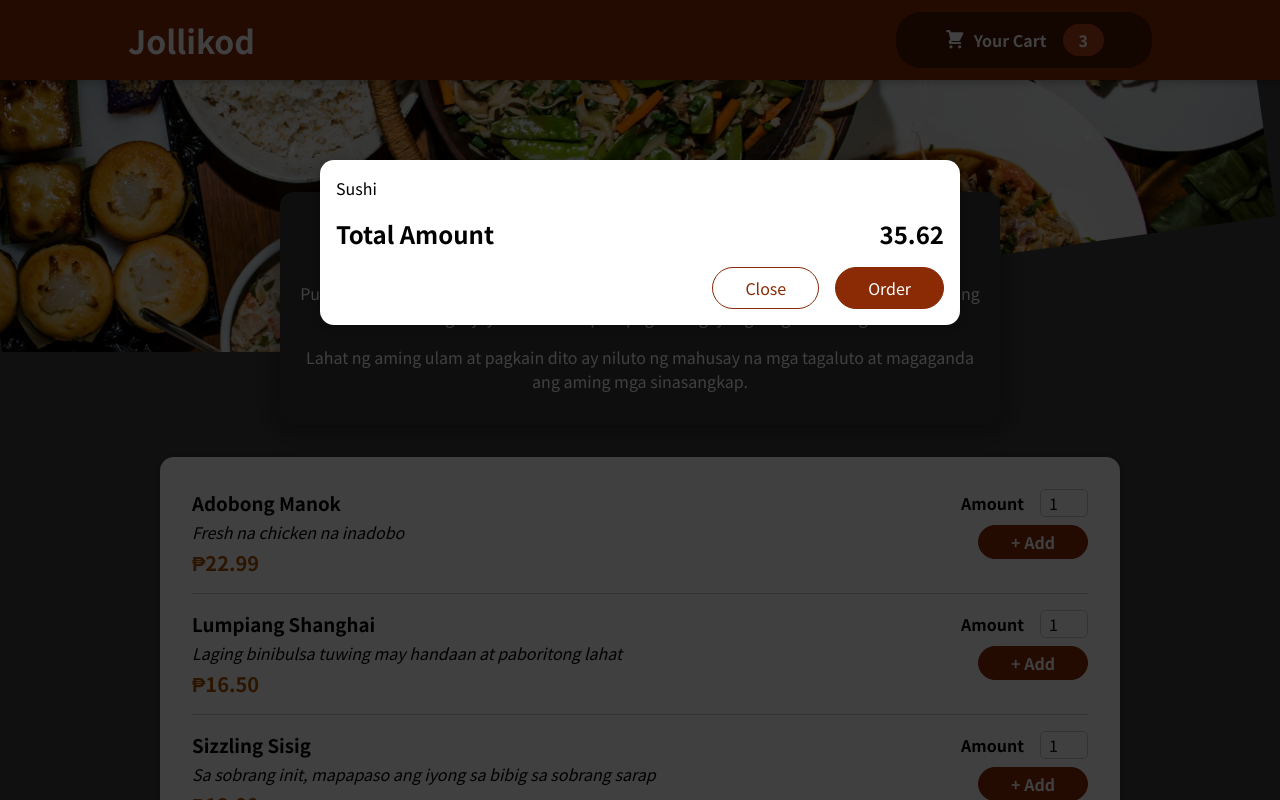
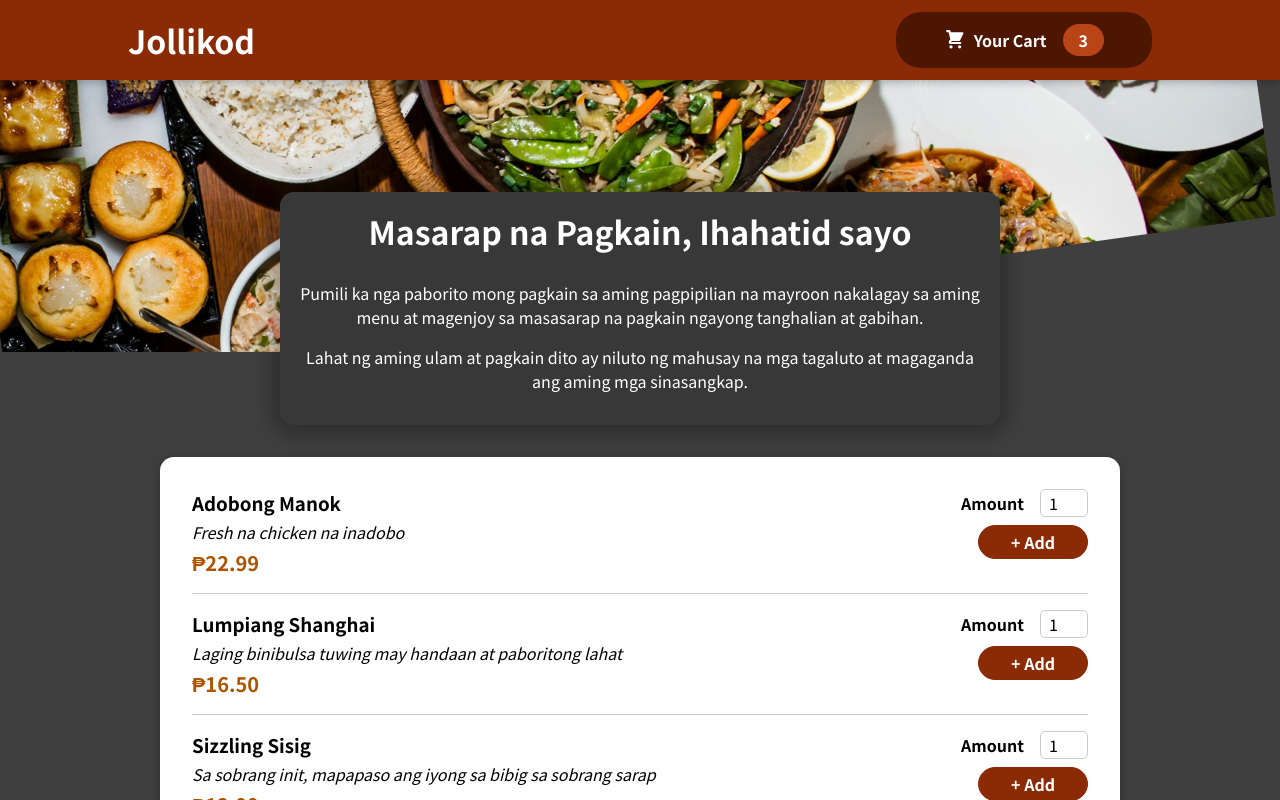
Before and after one commit to Riuseigi/food-order-app, a React (Create React App) app: page / in a window 1280 px wide. Shown: the top 800 px of the page. Built offline with nearby package versions, Linux system fonts and the light colour scheme.

Commit message:
add state on the modal

```diff
--- a/src/App.js
+++ b/src/App.js
@@ -1,13 +1,20 @@
-import { Fragment } from 'react';
+import { Fragment, useState } from 'react';
 import Cart from './components/Cart/Cart';
 import Header from './components/Layout/Header';
 import Meals from './components/Meals/Meals';
 
 function App() {
+  const [cartIsShown, serCartIsShown] = useState(false);
+  const showCartHandler =() => {
+      serCartIsShown(true)
+  }
+  const hideCartHandler =() => {
+    serCartIsShown(false)
+}
   return (
     <Fragment>
-    <Cart/>
-      <Header />
+   {cartIsShown && <Cart onClose={hideCartHandler} />}
+      <Header onShowCart={showCartHandler} />
       <main>
         <Meals />
       </main>
--- a/src/components/Cart/Cart.js
+++ b/src/components/Cart/Cart.js
@@ -11,14 +11,14 @@
   );
 
   return (
-    <Modal>
+    <Modal onClose={props.onClose}>
       {cartItems}
       <div className={classes.total}>
         <span>Total Amount</span>
         <span>35.62</span>
       </div>
       <div className={classes.actions}>
-        <button className={classes['button--alt']}>Close</button>
+        <button className={classes['button--alt']} onClick={props.onClose}>Close</button>
         <button className={classes.button}>Order</button>
       </div>
     </Modal>
--- a/src/components/Layout/Header.js
+++ b/src/components/Layout/Header.js
@@ -9,7 +9,7 @@
     <Fragment>
         <header className={classes.header}>
             <h1>Jollikod</h1>
-            <HearderCartButton/>
+            <HearderCartButton onClick={props.onShowCart}/>
         </header>
         <div className={classes['main-image']}>
             <img src={mealsImage} alt = "A table full of delicious food"/>
--- a/src/components/Layout/HearderCartButton.js
+++ b/src/components/Layout/HearderCartButton.js
@@ -3,7 +3,7 @@
 import classes from './HeaderCartButton.module.css'
 const HearderCartButton = (props) => {
   return (
-    <button className={classes.button}>
+    <button className={classes.button} onClick={props.onClick}>
     <span className={classes.icon}>
         <CartIcon/>
     </span>
--- a/src/components/UI/Modal.js
+++ b/src/components/UI/Modal.js
@@ -4,7 +4,7 @@
 import classes from './Modal.module.css';
 
 const Backdrop = (props) => {
-  return <div className={classes.backdrop} />;
+  return <div className={classes.backdrop} onClick={props.onClose}/>;
 };
 
 const ModalOverlay = (props) => {
@@ -20,7 +20,7 @@
 const Modal = (props) => {
   return (
     <Fragment>
-      {ReactDOM.createPortal(<Backdrop />, portalElement)}
+      {ReactDOM.createPortal(<Backdrop onClose={props.onClose}/>, portalElement)}
       {ReactDOM.createPortal(
         <ModalOverlay>{props.children}</ModalOverlay>,
         portalElement
```
